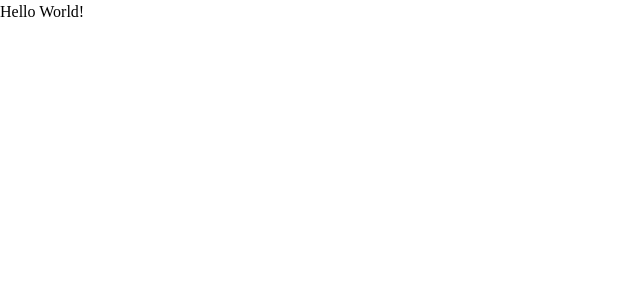
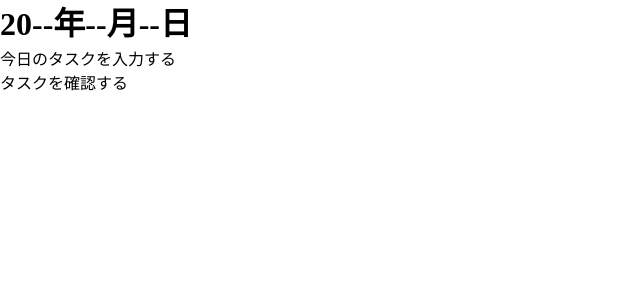
Before and after one commit to kinu83/MICH-project, a React (Vite) app: page / in a window 1280 px wide. Shown: the top 300 px of the page, without its empty margins (0-640 px from the left). Built offline with nearby package versions, Linux system fonts and the light colour scheme.

Commit message:
ルートページ作りました

```diff
--- a/src/App.tsx
+++ b/src/App.tsx
@@ -1,6 +1,12 @@
 function App() {
   return (
-    <div>Hello World!</div>
+    <div>
+      <div><h1>20--年--月--日</h1></div>
+      <div>
+        <div><p>今日のタスクを入力する</p></div>
+        <div><p>タスクを確認する</p></div>
+      </div>
+    </div>
   )
 }
 
```
